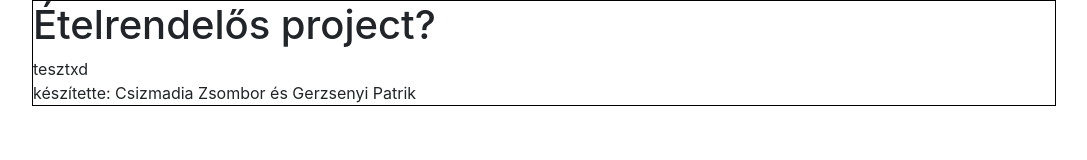
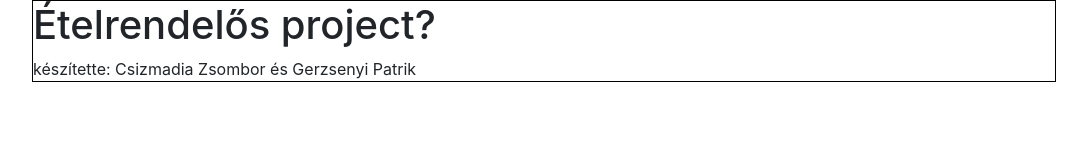
Before and after one commit to agutca7/agutca7.github.io, a plain HTML site: page project/index.html in a window 1280 px wide. Shown: the whole page, without its empty margins (96-1183 px from the left). Drawn offline with Linux system fonts and the light colour scheme.

Commit message:
Revert "teszt"
This reverts commit 3f2bb28aa5bb0706b026d88c12065cdfd716f4db.

```diff
--- a/project/index.html
+++ b/project/index.html
@@ -11,9 +11,6 @@
 
     <body>
         <h1>Ételrendelős project?</h1>
-        <div>
-            tesztxd
-        </div>
 
 
         <footer>
```
